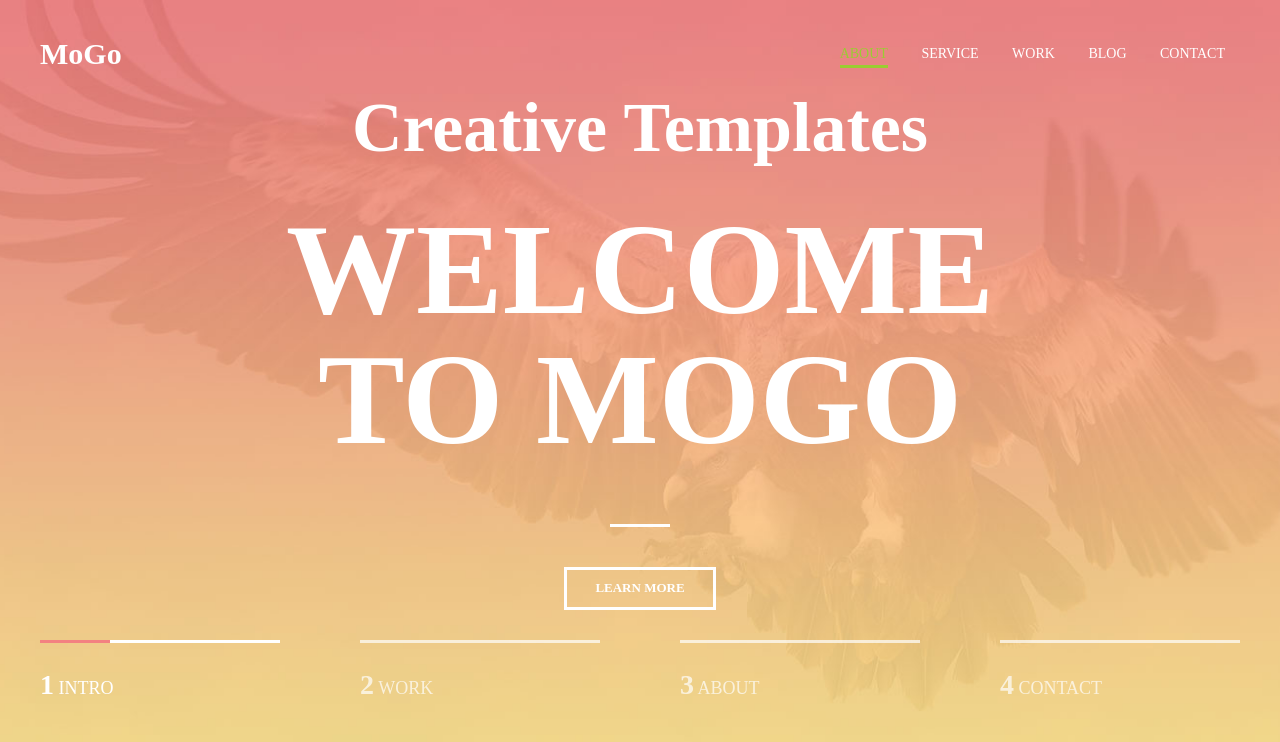
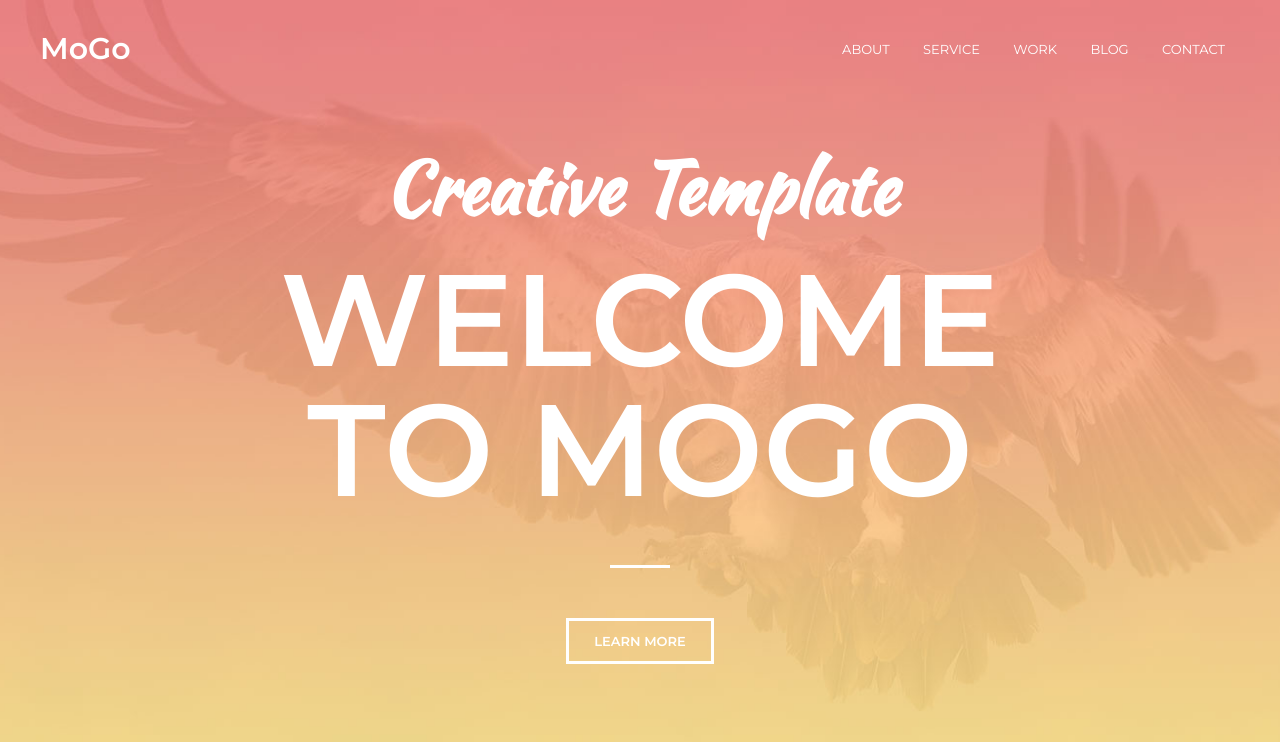
Before and after one commit to AelitaJva/Mogo, a plain HTML site: page index.html in a window 1280 px wide. Drawn offline with Linux system fonts and the light colour scheme.

Commit message:
Remake page

```diff
--- a/Aelita/css/style.css
+++ b/Aelita/css/style.css
@@ -1,8 +1,8 @@
 body {
   margin: 0;
-  font-family: 'Times New Roman', Times, serif;
-  font-size: 14px;
-  line-height: 1.6;
+  font-family: 'Montserrat', sans-serif;
+  font-size: 15px;
+  line-height: 1,6;
   color: #333;
 
 }
@@ -17,39 +17,40 @@ h1, h2, h3, h4 {
   margin: 0;
 }
 
-/* container  */
 .container {
   width: 100%;
   max-width: 1200px;
   margin: 0 auto;
 }
 
-/* intro */
-
+/* Intro */
 .intro {
   display: flex;
   flex-direction: column;
   justify-content: center;
   width: 100%;
   height: 100vh;
-  background: url(/Aelita/img/intro.jpg) center no-repeat;
+
+  background: url("../img/intro.jpg") center no-repeat;
   background-size: cover;
+
+  position: relative;
+
 }
 
-.intro__content {
+.intro__content{
   width: 100%;
-  max-width: 880px;
+  max-width: 800px;
   margin: 0 auto;
   text-align: center;
 }
 
 .intro__title {
   font-size: 130px;
-  font-weight: 700;
+  font-weight: bold;
   text-transform: uppercase;
   line-height: 1;
   color: #fff;
-  margin-bottom: 40px;
 }
 
 .intro__title::after {
@@ -57,26 +58,49 @@ h1, h2, h3, h4 {
   display: block;
   width: 60px;
   height: 3px;
-  background: #fff;
-  margin: 60px auto 0;
-
+  background-color: #fff;
+  margin: 50px auto 50px;
 }
 
 .intro__subtitle {
+  font-size: 72px;
   color: #fff;
-  font-size: 70px;
-  margin-bottom: 20px;
+  font-family: 'Kaushan Script', cursive;
+  margin-bottom: 15px;
 }
+
+.btn {
+  display: inline-block;
+  vertical-align: top;
+
+  border: 3px solid #fff;
+  padding: 12px 25px;
+
+  font-size: 13px;
+  font-weight: bold;
+  text-transform: uppercase;
+  text-decoration: none;
+  color: #fff;
+
+  transition: background .2s linear, color .2s linear;
+}
+
+.btn:hover {
+  background: #fff;
+  color: #333;
+}
+
+
 
 /* header */
 .header {
+  width: 100%;
   padding-top: 30px;
-  width: 100%;
   position: absolute;
   top: 0;
   left: 0;
   right: 0;
-  z-index: 1000 ;
+  z-index: 1000;
 }
 
 .header__content {
@@ -88,109 +112,42 @@ h1, h2, h3, h4 {
 .header__logo {
   font-size: 30px;
   font-weight: 700;
-  color: white;
+  color: #fff;
 }
 
-/* nav */
 .nav {
-  font-size: 14px;
+  font-size: 13px;
   text-transform: uppercase;
 }
 
 .nav__link {
+color: #fff;
+text-decoration: none;
 display: inline-block;
 vertical-align: top;
 margin: 0 15px;
-  color: white;
-  text-decoration: none;
-  transition: color .2s linear;
 position: relative;
 }
 
 .nav__link::after {
   content: "";
- opacity: 0;
   width: 100%;
   height: 3px;
-  background-color: #fff;
+  opacity: 0 ;
+
+  background-color: yellowgreen;
   position: absolute;
   top: 100%;
   left: 0;
   z-index: 1;
-  transition: opacity .2 linear;
-
+  transition: opacity .1s linear;
 }
 
 .nav__link:hover {
    color: yellowgreen;
+   transition: color .2s linear;
 }
 
-.nav__link:hover:after,
-.nav__link.active::after  {
- opacity: 1;
-  background-color: yellowgreen;
-}
-
-.nav__link.active {
-  color: yellowgreen;
-}
-
-/* button */
-.btn {
-  display: inline-block;
-  vertical-align: top;
-  padding: 8px 28px;
-
-  border: 3px solid #fff;
-
-  font-size: 13px;
-  font-weight: 700;
-  text-transform: uppercase;
-  color: #fff;
-  text-decoration: none;
-  transition: background .1s linear color .1s linear;
-}
-
-.btn:hover {
-  background: #fff;
-  color: #333;
-}
-
-/* slider */
-.intro__slider {
-  display: flex;
-  justify-content: space-between;
-  margin-top: 30px;
-}
-
-.slider__item {
-  position: relative;
-  padding: 20px 0;
-  width: 20%;
-  font-size: 18px;
-  color: #fff;
-  text-transform: uppercase;
-  border-top: 3px solid #fff;
-  opacity: .7;
-}
-.slider__item.active {
+.nav__link:hover::after {
 opacity: 1;
 }
-
-.slider__item.active::before {
-  content: "";
-  width: 70px;
-  height: 3px;
-  background: #f38181;
-
-  position: absolute;
-  top: -3px;
-  left: 0;
-  z-index: 1;
-}
-
-.slider__number {
-  font-size: 28px;
-  font-weight: 700;
-
-}
--- a/index.html
+++ b/index.html
@@ -1,20 +1,22 @@
 <!DOCTYPE html>
 <html lang="en">
 <head>
-		<meta charset="UTF-8" />
-		<meta http-equiv="X-UA-Compatible" content="IE=edge" />
-		<meta name="viewport" content="width=device-width, initial-scale=1.0" />
-		<title>Mogo</title>
-		<link rel="stylesheet" href="./Aelita/css/style.css" />
+  <meta charset="UTF-8">
+  <meta http-equiv="X-UA-Compatible" content="IE=edge">
+  <meta name="viewport" content="width=device-width, initial-scale=1.0">
+  <link href="https://fonts.googleapis.com/css2?family=Kaushan+Script&family=Montserrat:wght@400;600&family=Poppins:ital,wght@0,300;0,400;0,500;0,600;1,400&family=Raleway:wght@400;600;700&display=swap" rel="stylesheet">
+  <link rel="stylesheet" href="./Aelita/css/style.css">
+  <title>Real</title>
 </head>
 <body>
+  <!-- header -->
   <header class="header">
     <div class="container">
       <div class="header__content">
         <div class="header__logo">MoGo</div>
 
         <nav class="nav">
-						<a class="nav__link active" href="#">About</a>
+          <a class="nav__link" href="#">About</a>
           <a class="nav__link" href="#">Service</a>
           <a class="nav__link" href="#">Work</a>
           <a class="nav__link" href="#">Blog</a>
@@ -24,39 +26,20 @@
     </div>
   </header>
 
+
+<!-- intro -->
   <div class="intro">
     <div class="container">
+
       <div class="intro__content">
-					<h2 class="intro__subtitle">Creative Templates</h2>
-					<h1 class="intro__title">WELCOME TO MOGO</h1>
+        <h2 class="intro__subtitle">Creative Template</h2>
+          <h1 class="intro__title">Welcome to Mogo</h1>
 
-					<a href="#" class="btn">Learn More</a>
+          <a class="btn" href="#">Learn More</a>
       </div>
-
-
-				<div class="intro__slider">
-					<!-- <div class="container"> -->
-						<div class="slider__item active">
-          <span class="slider__number">1</span>
-          Intro </div>
-        <div class="slider__item">
-          <span class="slider__number">2</span>
-          Work
-        </div>
-        <div class="slider__item">
-          <span class="slider__number">3</span>
-          About
-        </div>
-        <div class="slider__item">
-          <span class="slider__number">4</span>
-          Contact
-        </div>
-					<!-- </div> -->
-
-
 
     </div>
   </div>
-		</div>
+
 </body>
 </html>
```
Lines whose indentation alone changed are shown as unchanged.
